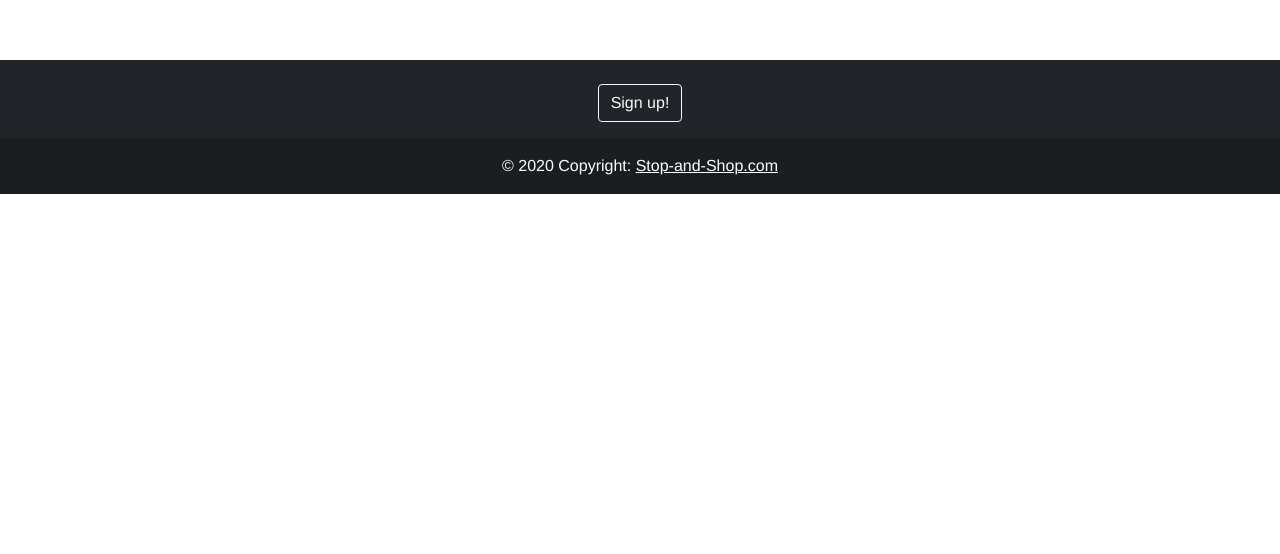
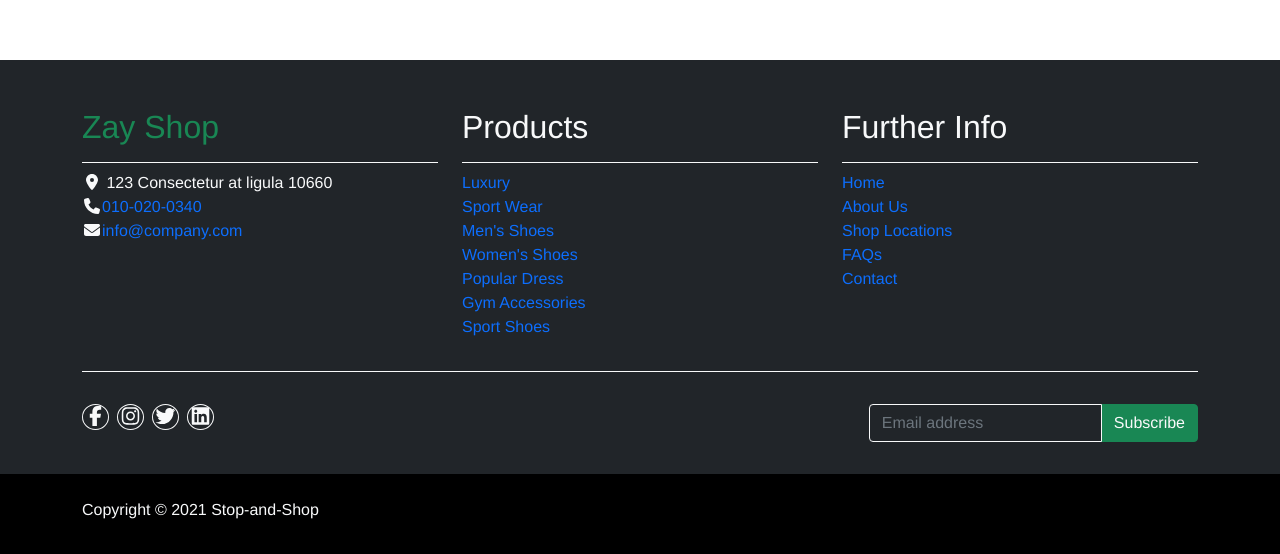
Before and after one commit to marouaneXan/stop-and-shop, a Vue app in the folder frontend/: page / in a window 1280 px wide. Shown: the part 1197-1751 px from the top of the page. Before the commit the page ends 1391 px from the top, so only its background shows below. Built offline with nearby package versions, Linux system fonts and the light colour scheme; no server answers; a web font is replaced by a local one.

Commit message:
add footer component for all pages

```diff
--- a/frontend/src/components/Public/Layouts/Footer.vue
+++ b/frontend/src/components/Public/Layouts/Footer.vue
@@ -1,22 +1,96 @@
 <template>
-  <section class="">
-  <!-- Footer -->
-  <footer class="text-center text-white bg-dark">
-    <div class="container p-4 pb-0">
-      <section class="">
-        <p class="d-flex justify-content-center align-items-center">
-          <a href="/Register" class="btn btn-outline-light btn-rounded">
-            Sign up!
-          </a>
-        </p>
-      </section>
-    </div>
-    <div class="text-center p-3" style="background-color: rgba(0, 0, 0, 0.2);">
-      © 2020 Copyright:
-      <a class="text-white" href="">Stop-and-Shop.com</a>
-    </div>
-  </footer>
-</section>
+<!-- Start Footer -->
+    <footer class="bg-dark" id="tempaltemo_footer">
+        <div class="container">
+            <div class="row">
+
+                <div class="col-md-4 pt-5">
+                    <h2 class="h2 text-success border-bottom pb-3 border-light logo">Zay Shop</h2>
+                    <ul class="list-unstyled text-light footer-link-list">
+                        <li>
+                            <i class="fas fa-map-marker-alt fa-fw"></i>
+                            123 Consectetur at ligula 10660
+                        </li>
+                        <li>
+                            <i class="fa fa-phone fa-fw"></i>
+                            <a class="text-decoration-none" href="tel:010-020-0340">010-020-0340</a>
+                        </li>
+                        <li>
+                            <i class="fa fa-envelope fa-fw"></i>
+                            <a class="text-decoration-none" href="mailto:info@company.com">info@company.com</a>
+                        </li>
+                    </ul>
+                </div>
+
+                <div class="col-md-4 pt-5">
+                    <h2 class="h2 text-light border-bottom pb-3 border-light">Products</h2>
+                    <ul class="list-unstyled text-light footer-link-list">
+                        <li><a class="text-decoration-none" href="#">Luxury</a></li>
+                        <li><a class="text-decoration-none" href="#">Sport Wear</a></li>
+                        <li><a class="text-decoration-none" href="#">Men's Shoes</a></li>
+                        <li><a class="text-decoration-none" href="#">Women's Shoes</a></li>
+                        <li><a class="text-decoration-none" href="#">Popular Dress</a></li>
+                        <li><a class="text-decoration-none" href="#">Gym Accessories</a></li>
+                        <li><a class="text-decoration-none" href="#">Sport Shoes</a></li>
+                    </ul>
+                </div>
+
+                <div class="col-md-4 pt-5">
+                    <h2 class="h2 text-light border-bottom pb-3 border-light">Further Info</h2>
+                    <ul class="list-unstyled text-light footer-link-list">
+                        <li><a class="text-decoration-none" href="#">Home</a></li>
+                        <li><a class="text-decoration-none" href="#">About Us</a></li>
+                        <li><a class="text-decoration-none" href="#">Shop Locations</a></li>
+                        <li><a class="text-decoration-none" href="#">FAQs</a></li>
+                        <li><a class="text-decoration-none" href="#">Contact</a></li>
+                    </ul>
+                </div>
+
+            </div>
+
+            <div class="row text-light mb-4">
+                <div class="col-12 mb-3">
+                    <div class="w-100 my-3 border-top border-light"></div>
+                </div>
+                <div class="col-auto me-auto">
+                    <ul class="list-inline text-left footer-icons">
+                        <li class="list-inline-item border border-light rounded-circle text-center">
+                            <a class="text-light text-decoration-none" target="_blank" href="http://facebook.com/"><i class="fab fa-facebook-f fa-lg fa-fw"></i></a>
+                        </li>
+                        <li class="list-inline-item border border-light rounded-circle text-center">
+                            <a class="text-light text-decoration-none" target="_blank" href="https://www.instagram.com/"><i class="fab fa-instagram fa-lg fa-fw"></i></a>
+                        </li>
+                        <li class="list-inline-item border border-light rounded-circle text-center">
+                            <a class="text-light text-decoration-none" target="_blank" href="https://twitter.com/"><i class="fab fa-twitter fa-lg fa-fw"></i></a>
+                        </li>
+                        <li class="list-inline-item border border-light rounded-circle text-center">
+                            <a class="text-light text-decoration-none" target="_blank" href="https://www.linkedin.com/"><i class="fab fa-linkedin fa-lg fa-fw"></i></a>
+                        </li>
+                    </ul>
+                </div>
+                <div class="col-auto">
+                    <label class="sr-only" for="subscribeEmail">Email address</label>
+                    <div class="input-group mb-2">
+                        <input type="text" class="form-control bg-dark border-light" id="subscribeEmail" placeholder="Email address">
+                        <div class="input-group-text btn-success text-light">Subscribe</div>
+                    </div>
+                </div>
+            </div>
+        </div>
+
+        <div class="w-100 bg-black py-3">
+            <div class="container">
+                <div class="row pt-2">
+                    <div class="col-12">
+                        <p class="text-left text-light">
+                            Copyright &copy; 2021 Stop-and-Shop
+                        </p>
+                    </div>
+                </div>
+            </div>
+        </div>
+
+    </footer>
 </template>
 
 <script>
```
Also changed, not shown: frontend/src/components/Public/Product.vue (+1 -16 lines), frontend/src/views/Pages/ProductDetails.vue (+6 -7 lines).
